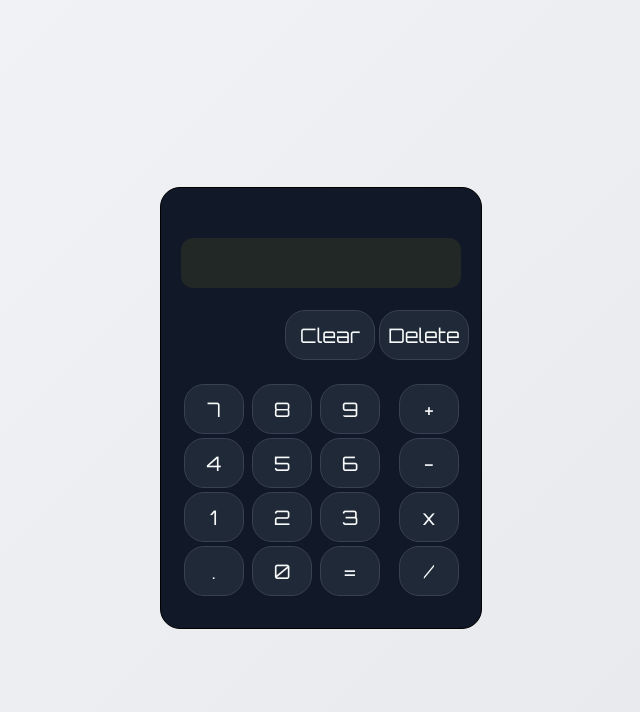
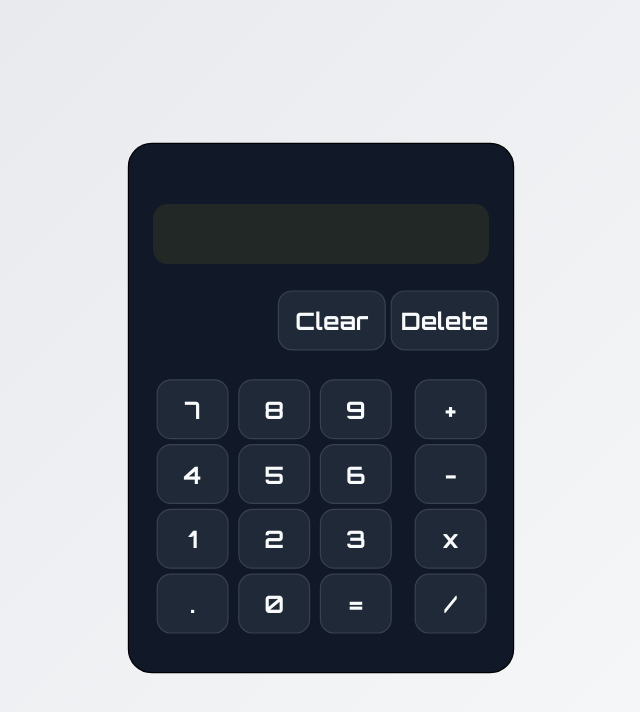
Before and after one commit to vedantpanchariya/TOP-Calculator, a plain HTML site: page index.html in a window 1280 px wide. Shown: the whole page, without its empty margins (319-959 px from the left). Drawn offline with Linux system fonts and the light colour scheme.

```diff
--- a/cal.css
+++ b/cal.css
@@ -1,11 +1,10 @@
 body{
-      background: linear-gradient(135deg, #f3f4f6, #e5e7eb);
+    background: linear-gradient(135deg, #e5e7eb, #f9fafb);
     display: flex;
     flex-direction: column;
     justify-content: center;
     height: 100vh;
     align-items: center;
-
 }
 #number{
     text-align:end;
@@ -21,16 +20,18 @@ body{
     padding: 10px;
     background-color: #111827;
     gap: 10px;
+    transform: scale(1.2);
 }
 button{
     width: 60px;
     height: 50px;
-    border-radius: 20px;
+    border-radius: 12px;
     background-color: #1f2937;
     font-size: 20px;
     border: 1px solid #374151;
     color: #f9fafb;
     margin: 2px;
+    font-weight: bold;
 }
 #integer{
     display: flex;
@@ -65,6 +66,7 @@ button{
     align-items: end;
     justify-content: end;
     font-size: 25px;
+    font-weight: bold;
     overflow: hidden;
     margin-top: 40px;
     margin-bottom: 10px;
@@ -86,5 +88,11 @@ body , #header ,#container{
 }
 
 button:hover{
-    background-color: #374151;
+    background: #475569;
 }
+#delete:hover{
+    background: #3b82f6;
+}
+#clear:hover{
+    background-color: #ef4444;;
+}
--- a/cal.js
+++ b/cal.js
@@ -95,6 +95,7 @@ const zero = document.getElementById('zero');
     zero.addEventListener('click',()=>{
         grid.textContent += 0;
         if(change == false){
+
             num1 += '0';
         }else{
             num2 += '0';
@@ -239,6 +240,9 @@ delete1.addEventListener("click", () => {
 
     const equal = document.getElementById('equal');
     equal.addEventListener('click',()=>{
+        if(operator == 0||num1 == 0||num2==0){
+            return error;
+        }
         let final  = operate(operator,parseFloat(num1),parseFloat(num2));
         grid.textContent = final;
         num1 = final.toString();
```
Lines whose indentation alone changed are shown as unchanged.
